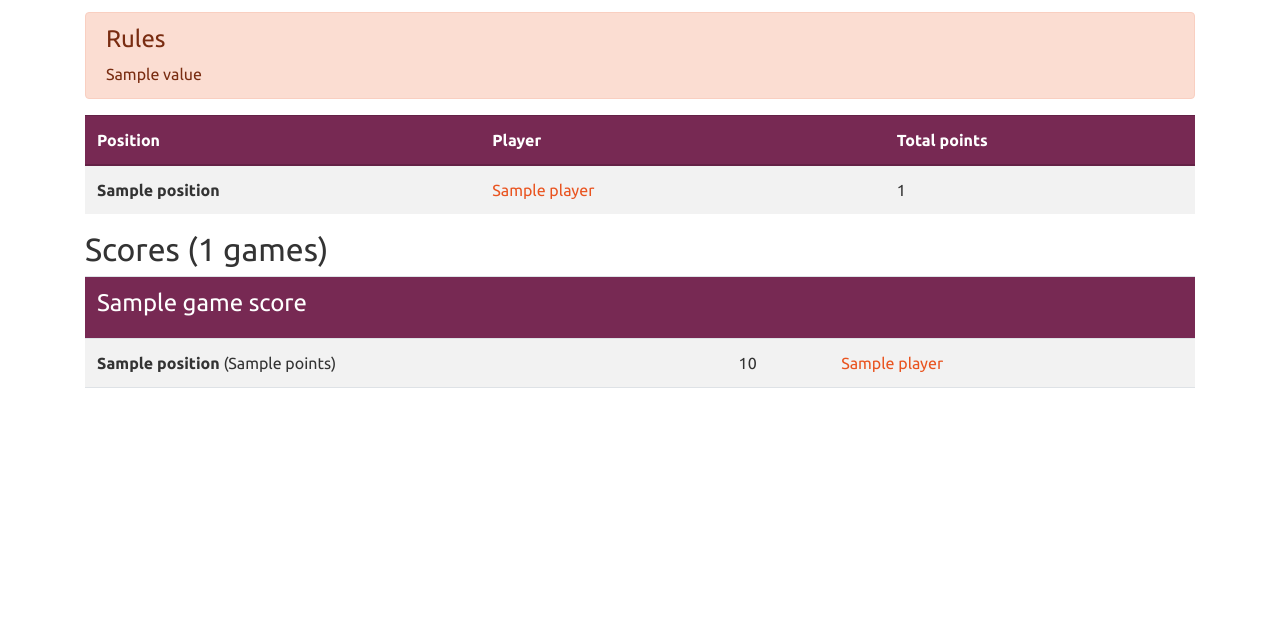
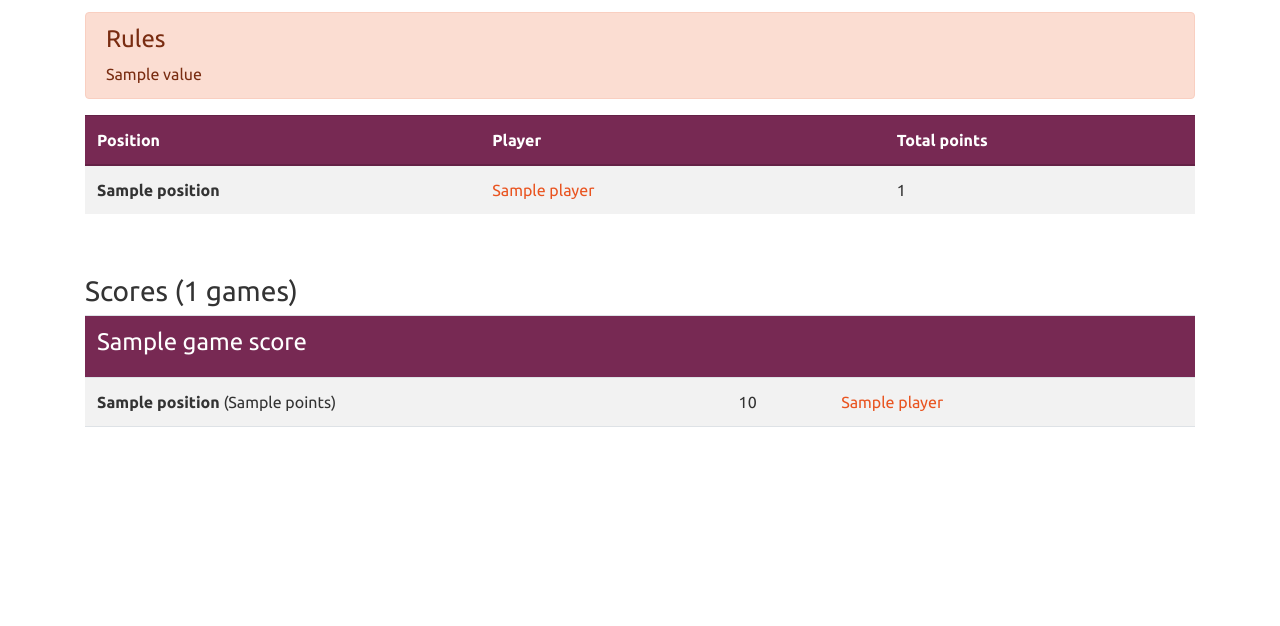
Before and after one commit to torsjonas/twentyfour_hours, a Django app: template core/templates/core/index.html in a window 1280 px wide. Shown: the part 243-869 px from the top of the page. Run offline with Django 3.2, Linux system fonts and the light colour scheme; the template is opened without the code that fills it: most values are stand-ins (such as "Sample title", 1, 10 or a date in 2020); some libraries are stand-ins or nearby versions.

Commit message:
added a spacer-div

```diff
--- a/core/templates/core/includes/game_scores.html
+++ b/core/templates/core/includes/game_scores.html
@@ -1,10 +1,10 @@
 {% load i18n tags %}
-<h2>
+<h3>
     {% trans "Scores" %}
     {% if game_scores|length %}
         ({{ game_scores|length }} {% trans "games" %})
     {% endif %}
-</h2>
+</h3>
 {% if not game_scores %}
     <div class="alert alert-warning" role="alert">
         {% trans "There are no scores" %}
--- a/core/templates/core/index.html
+++ b/core/templates/core/index.html
@@ -109,6 +109,7 @@
         </table>
     {% endif %}
 
+    <div class="spacer"></div>
     {% if not request.GET.division %}
         {% include "core/includes/game_scores.html" with game_scores=game_scores %}
     {% endif %}
--- a/static_files/css/style.css
+++ b/static_files/css/style.css
@@ -32,3 +32,7 @@ li.nav-item {
         margin-left: -40px;
     }
 }
+
+.spacer {
+    margin-top: 60px;
+}
```
